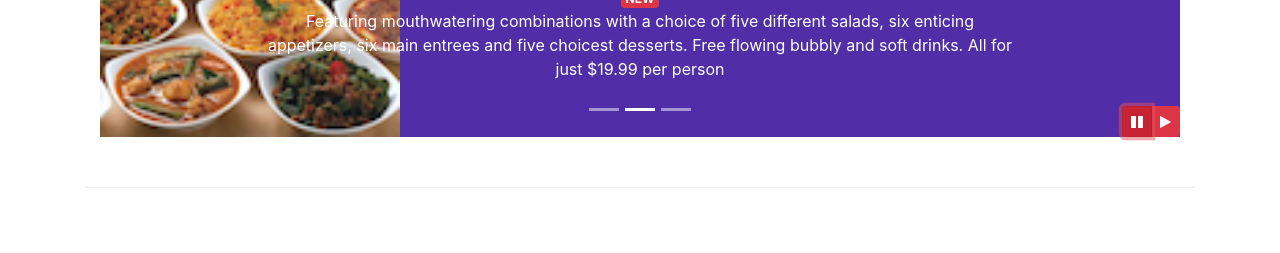
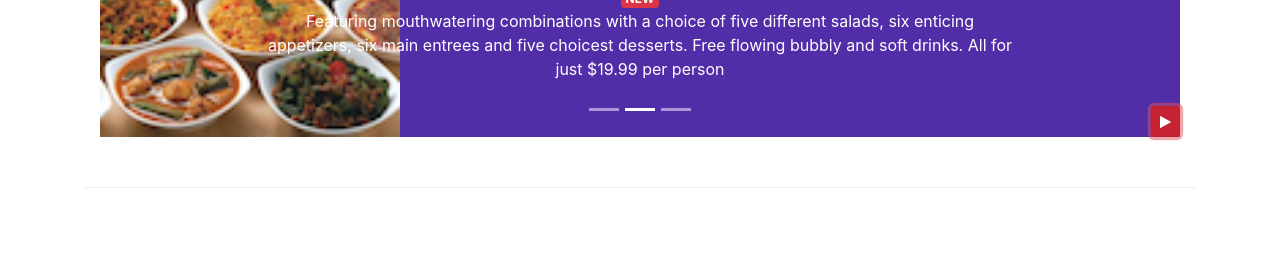
Before and after one commit to jfernandogg/fstackspecialization, a website: page index.html in a window 1280 px wide. Both pictures are taken after a click on the button 1137 px from the left and 668 px from the top of the page. Shown: the part 547-800 px from the top of the page. Drawn offline with nearby package versions, Linux system fonts and the light colour scheme.

Commit message:
More Bootstrap JQuery.

```diff
--- a/index.html
+++ b/index.html
@@ -214,14 +214,9 @@
                             <span class="carousel-control-next-icon"></span>
                         </a>
                     </div>
-                    <div class="btn-group" id="carouselButton">
-                        <button class="btn btn-danger btn-sm" id="carousel-pause">
-                            <span class="fa fa-pause"></span>
-                        </button>
-                        <button class="btn btn-danger btn-sm" id="carousel-play">
-                            <span class="fa fa-play"></span>
-                        </button>
-                    </div>
+                    <button class="btn btn-danger btn-sm" id="carouselButton">
+                        <span id="carousel-button-icon" class="fa fa-pause"></span>
+                    </button>
                 </div>
              </div>
         </div>
@@ -336,12 +331,17 @@
 
     <script>
         $(document).ready(function(){
-            $("#mycarousel").carousel( { interval: 2000 } );
-            $("#carousel-pause").click(function(){
-                $("#mycarousel").carousel('pause');
-            });
-            $("#carousel-play").click(function(){
-                $("#mycarousel").carousel('cycle');
+            $("#carouselButton").click(function(){
+                if ($("#carouselButton").children("span").hasClass('fa-pause')) {
+                    $("#mycarousel").carousel('pause');
+                    $("#carouselButton").children("span").removeClass('fa-pause');
+                    $("#carouselButton").children("span").addClass('fa-play');
+                }
+                else if ($("#carouselButton").children("span").hasClass('fa-play')){
+                    $("#mycarousel").carousel('cycle');
+                    $("#carouselButton").children("span").removeClass('fa-play');
+                    $("#carouselButton").children("span").addClass('fa-pause');
+                }
             });
         });
     </script>
```
